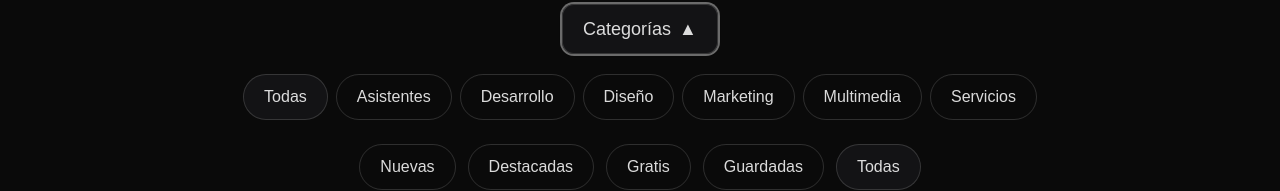
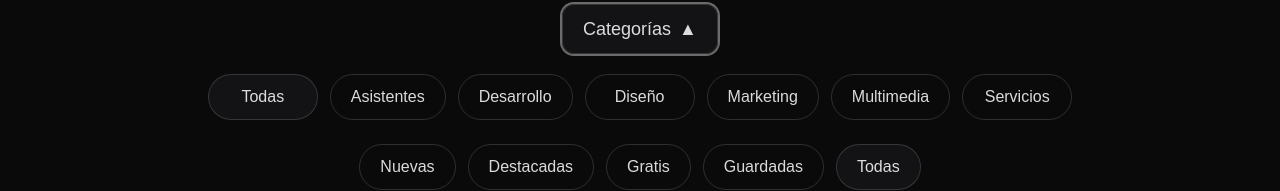
Before and after one commit to lgcoming/WikipeIA, a Next.js app: page / in a window 1280 px wide. Both pictures are taken after a click on the button "Selector de categoría". Shown: the part 416-607 px from the top of the page. Built offline with nearby package versions, Linux system fonts and the light colour scheme.

Commit message:
Feat: add `CategorySelect` component with animated category and subcategory filtering.

```diff
--- a/components/ui/CategorySelect.tsx
+++ b/components/ui/CategorySelect.tsx
@@ -140,14 +140,15 @@ function CategorySelect({
             animate={{ opacity: 1, y: 0, scale: 1 }}
             exit={{ opacity: 0, y: -10, scale: 0.95 }}
             transition={{ duration: 0.2, ease: "easeOut" }}
-            className="flex flex-col items-center gap-4 w-full max-w-4xl"
+            className="flex flex-col items-center gap-4 w-full"
           >
-            <div className="flex flex-wrap justify-center gap-2 w-full">
+            <div className="flex justify-center w-full">
+              <div className="flex flex-wrap justify-center gap-3 max-w-7xl">
                 {/* Botón "Todas" */}
                 <motion.button
                   key="Todas las categorías"
                   onClick={() => handleCategorySelect("Todas las categorías")}
-                className={`rounded-full px-5 py-2.5 text-base border transition focus-visible:outline-none focus-visible:ring-2 tab-neon ${value === "Todas las categorías"
+                  className={`rounded-full px-5 py-2.5 text-base border transition focus-visible:outline-none focus-visible:ring-2 tab-neon min-w-[110px] ${value === "Todas las categorías"
                     ? getCategoryColor("Todas las categorías")
                     : "border-gray-300 dark:border-white/15 text-gray-700 dark:text-white/85 hover:bg-gray-100 dark:hover:bg-white/5 focus-visible:ring-blue-500 dark:focus-visible:ring-white/30"
                     }`}
@@ -162,7 +163,7 @@ function CategorySelect({
                   <motion.button
                     key={category}
                     onClick={() => handleCategorySelect(category)}
-                  className={`rounded-full px-5 py-2.5 text-base border transition focus-visible:outline-none focus-visible:ring-2 tab-neon ${value === category
+                    className={`rounded-full px-5 py-2.5 text-base border transition focus-visible:outline-none focus-visible:ring-2 tab-neon min-w-[110px] ${value === category
                       ? getCategoryColor(category)
                       : "border-gray-300 dark:border-white/15 text-gray-700 dark:text-white/85 hover:bg-gray-100 dark:hover:bg-white/5 focus-visible:ring-blue-500 dark:focus-visible:ring-white/30"
                       }`}
@@ -176,6 +177,7 @@ function CategorySelect({
                   </motion.button>
                 ))}
               </div>
+            </div>
 
             {/* Subcategorías dentro del panel: eliminado; ahora se renderizan fuera */}
           </motion.div>
@@ -185,7 +187,7 @@ function CategorySelect({
       {/* Subcategorías: visibles aunque el panel esté cerrado */}
       {selectedCategory && subcategories.length > 0 && (
         <motion.div
-          className="flex flex-wrap justify-center gap-2 w-full"
+          className="flex flex-wrap justify-center gap-3 w-full"
           initial={{ opacity: 0, y: -10 }}
           animate={{ opacity: 1, y: 0 }}
           transition={{ duration: 0.2 }}
@@ -193,7 +195,7 @@ function CategorySelect({
           {/* Botón para limpiar subcategoría */}
           <motion.button
             onClick={handleClearSubcategory}
-            className={`rounded-full px-5 py-2.5 text-base border transition focus-visible:outline-none focus-visible:ring-2 tab-neon ${!selectedSubcategory
+            className={`rounded-full px-5 py-2.5 text-base border transition focus-visible:outline-none focus-visible:ring-2 tab-neon min-w-[110px] ${!selectedSubcategory
               ? getCategoryColor(selectedCategory)
               : `border-gray-300 dark:border-white/15 text-gray-700 dark:text-white/85 hover:bg-gray-100 dark:hover:bg-white/5 focus-visible:ring-blue-500 dark:focus-visible:ring-white/30`
               }`}
@@ -206,7 +208,7 @@ function CategorySelect({
           {/* Botones de subcategorías */}
           {subcategories.map((subcategory, index) => {
             const isSelected = selectedSubcategory === subcategory;
-            const baseClass = "rounded-full px-5 py-2.5 text-base border transition focus-visible:outline-none focus-visible:ring-2 tab-neon";
+            const baseClass = "rounded-full px-5 py-2.5 text-base border transition focus-visible:outline-none focus-visible:ring-2 tab-neon min-w-[110px]";
             const selectedClass = getCategoryColor(selectedCategory);
             const unselectedClass = "border-gray-300 dark:border-white/15 text-gray-700 dark:text-white/85 hover:bg-gray-100 dark:hover:bg-white/5 focus-visible:ring-blue-500 dark:focus-visible:ring-white/30";
 
```
Lines whose indentation alone changed are shown as unchanged.
